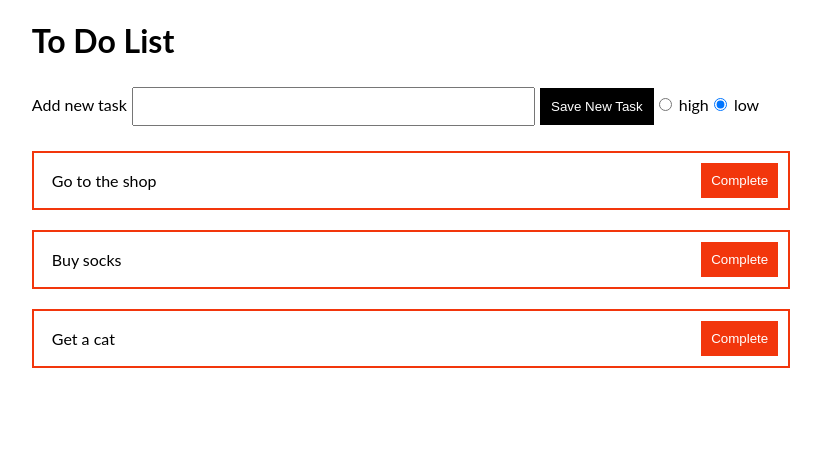
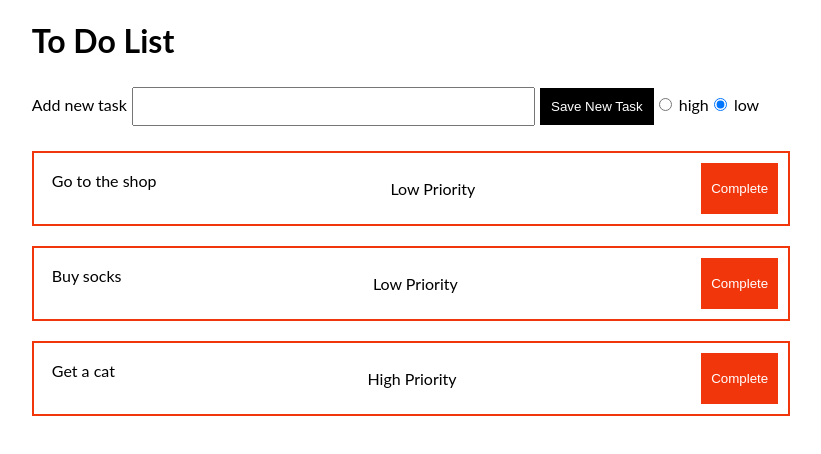
Before and after one commit to SeanCushnie/W7D2-Lab, a React (Create React App) app: page / in a window 1280 px wide. Shown: the top 454 px of the page, without its empty margins (229-1050 px from the left). Built offline with nearby package versions, Linux system fonts and the light colour scheme.

Commit message:
finished one extension. need to style

```diff
--- a/src/App.js
+++ b/src/App.js
@@ -15,6 +15,8 @@ function App() {
     return(
       <li key = {index} className={task.isCompleted ? "completed" : "not-completed"}>
         <span> {task.name} </span>
+        {task.priority === 'high' && <p>High Priority</p>}
+        {task.priority === 'low' && <p>Low Priority</p>}
         {task.isCompleted ? <span className='completed'> Completed! </span> :
         <button onClick={() => completeTask(index)}> Complete</button>} </li>
     )
```
